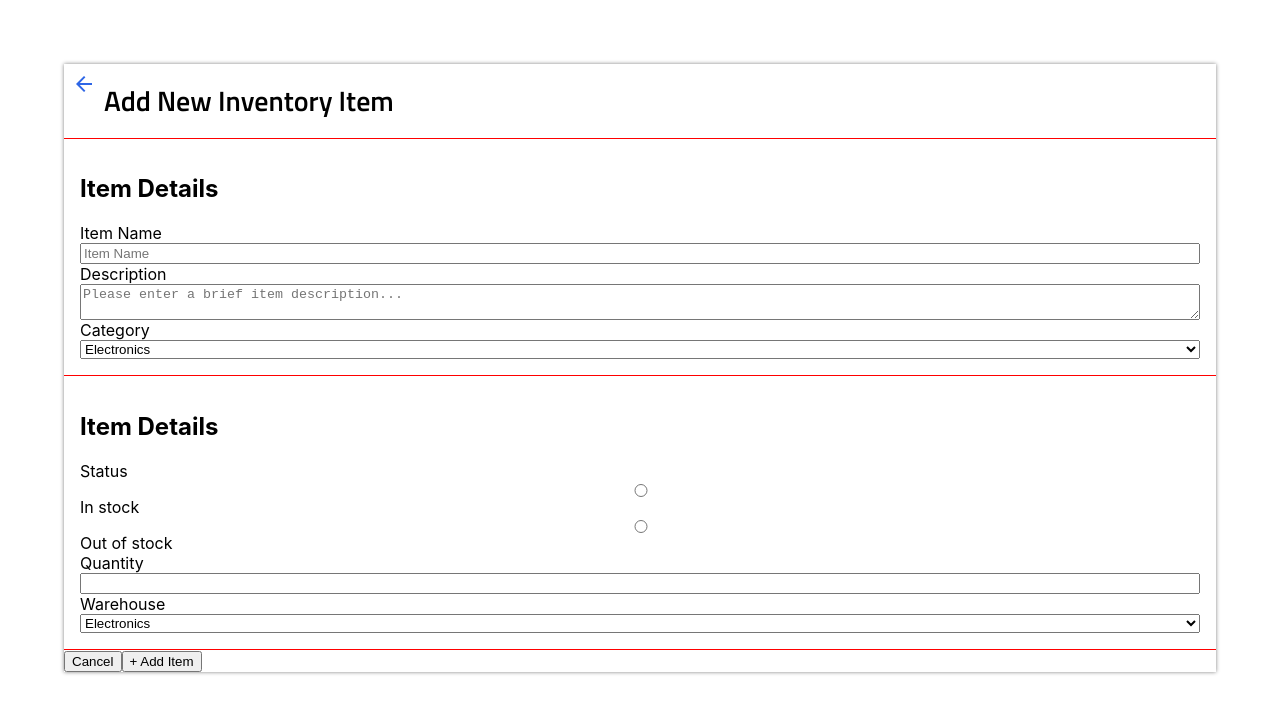
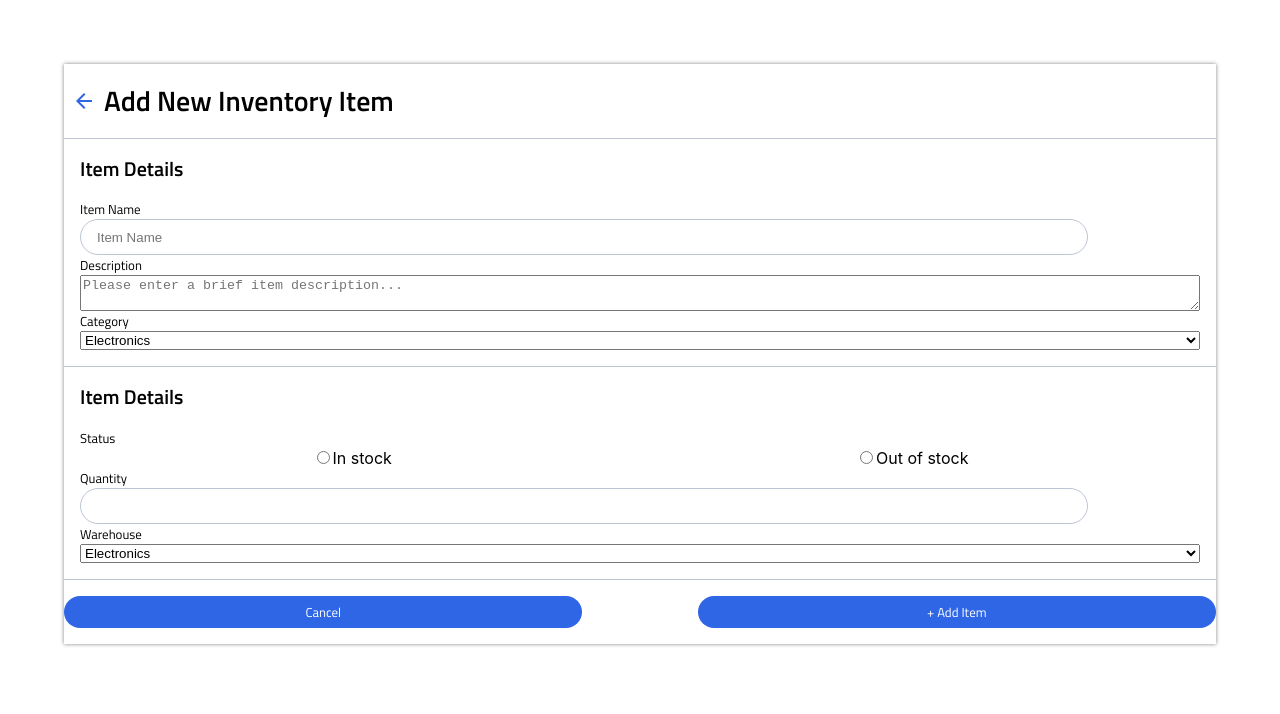
Before and after one commit to jstreich13/instock-client, a React (Create React App) app in the folder instockclient/: page /inventory/add in a window 1280 px wide. Shown: the top 714 px of the page. Built offline with nearby package versions, Linux system fonts and the light colour scheme.

Commit message:
added components to app.js, commented out components that are not added yet

```diff
--- a/instockclient/src/App.js
+++ b/instockclient/src/App.js
@@ -1,14 +1,55 @@
 import "./App.scss";
 import { BrowserRouter, Route, Switch } from 'react-router-dom';
 import AddInventoryItem from "./components/AddInventoryItem/AddInventoryItem";
+import WarehouseList from "./components/WarehouseList/WarehouseList";
 
 function App() {
   return (
     <BrowserRouter>
-    <AddInventoryItem />
       <Switch>
-        {/* <Route path='/' exact component={}/> FOR WAREHOUSE */}
-        {/* <Route path='/inventory' exact component={}/> FOR INVENTORY */}
+              {/* <Route
+                path="/"
+                exact
+                render={(routerProps) => <WarehousesPage {...routerProps} />}
+              /> */}
+              <Route
+                path="/warehouses"
+                exact
+                render={(routerProps) => <WarehouseList {...routerProps} />}
+              />
+              {/* <Route
+                exact
+                path="/warehouses/add"
+                render={(routerProps) => <AddWarehouse {...routerProps} />}
+              /> */}
+              {/* <Route
+                exact
+                path="/warehouses/:id"
+                render={(routerProps) => <WarehouseDetails {...routerProps} />}
+              /> */}
+              {/* <Route
+                path="/warehouses/:id/edit"
+                render={(routerProps) => <EditWarehouse {...routerProps} />}
+              /> */}
+              {/* <Route
+                path="/inventory"
+                exact
+                render={(routerProps) => <InventoryPage {...routerProps} />}
+              /> */}
+              <Route
+                path="/inventory/add"
+                exact
+                render={(routerProps) => <AddInventoryItem {...routerProps} />}
+              />
+              {/* <Route
+                path="/inventory/:id"
+                exact
+                render={(routerProps) => <InventoryItemDetails {...routerProps} />}
+              /> */}
+              {/* <Route
+                path="/inventory/:id/edit"
+                render={(routerProps) => <EditInventory {...routerProps} />}
+              /> */}
       </Switch>
     </BrowserRouter>
   );
--- a/instockclient/src/components/AddInventoryItem/AddInventoryItem.js
+++ b/instockclient/src/components/AddInventoryItem/AddInventoryItem.js
@@ -1,6 +1,6 @@
 import "./AddInventoryItem.scss";
 import { Component } from "react";
-import NavLink from "react-router-dom";
+import { NavLink } from "react-router-dom";
 import back from "../../Assets/Icons/arrow_back-24px.svg"
 
 class AddInventoryItem extends Component {
@@ -14,26 +14,28 @@ class AddInventoryItem extends Component {
   render() {
     return (
     <div className="add-item">
-        <div className="add-item__header">
-            <img className="add-item__icon" src={back}></img>
-            <h1 className="add-item__header-title">Add New Inventory Item</h1>
+        <div className="compheader">
+            <NavLink className="compheader__link" to={"/inventory"}>
+                <img className="compheader__icon" src={back}></img>
+            </NavLink>
+            <h1 className="compheader__title">Add New Inventory Item</h1>
         </div>
         <form className="add-item__form">
             <section className="add-item__form-section">
                 <h2 className="add-item__form-title">Item Details</h2>
 
                 <div className="add-item__input-wrap">
-                    <label>Item Name</label>
-                    <input placeholder="Item Name"></input>
+                    <label className="add-item__label">Item Name</label>
+                    <input className="add-item__input" placeholder="Item Name"></input>
                 </div>
 
                 <div className="add-item__input-wrap">
-                    <label>Description</label>
+                    <label className="add-item__label">Description</label>
                     <textarea placeholder="Please enter a brief item description..."></textarea>
                 </div>
 
                 <div className="add-item__input-wrap">
-                    <label>Category</label>
+                    <label className="add-item__label">Category</label>
                     <select>
                         <option value="Electronics">Electronics</option>
                         <options value="Gear">Gear</options>
@@ -45,20 +47,26 @@ class AddInventoryItem extends Component {
             <section className="add-item__form-section">
                 <h2 className="add-item__form-title">Item Details</h2>
                 <div className="add-item__input-wrap">
-                    <label>Status</label>
-                    <input type="radio" id="instock" name="stock"/>
-                    <label for="instock">In stock</label>
-                    <input type="radio" id="outstock" name="stock"/>
-                    <label for="outstock">Out of stock</label>
+                    <label className="add-item__label">Status</label>
+                    <div className="add-item__radio-wrapper">
+                        <div className="add-item__radio-group">
+                            <input type="radio" id="instock" name="stock"/>
+                            <label for="instock">In stock</label>
+                        </div>
+                        <div className="add-item__radio-group">
+                            <input type="radio" id="outstock" name="stock"/>
+                            <label for="outstock">Out of stock</label>
+                        </div>
+                    </div>
                 </div>
 
                 <div className="add-item__input-wrap">
-                    <label>Quantity</label>
-                    <input></input>
+                    <label className="add-item__label">Quantity</label>
+                    <input  className="add-item__input" ></input>
                 </div>
 
                 <div className="add-item__input-wrap">
-                    <label>Warehouse</label>
+                    <label className="add-item__label">Warehouse</label>
                     <select>
                         <option value="Electronics">Electronics</option>
                         <options value="Gear">Gear</options>
@@ -68,8 +76,8 @@ class AddInventoryItem extends Component {
                 </div>
             </section>
             <div className="add-item__buttons">
-                <button>Cancel</button>
-                <button>+ Add Item</button>
+                <button className="add-item__btn">Cancel</button>
+                <button className="add-item__btn">+ Add Item</button>
             </div>
         </form>
     </div>
--- a/instockclient/src/components/AddInventoryItem/AddInventoryItem.scss
+++ b/instockclient/src/components/AddInventoryItem/AddInventoryItem.scss
@@ -1,35 +1,79 @@
 @import "../../styles/partials/fonts";
 @import "../../styles/partials/mixins";
 @import "../../styles/partials/variables";
+
+
+.compheader {
+    border-bottom: 1px solid $cloud;
+    display: flex;
+    padding-left: .5rem;
+
+    &__icon {
+        transform: translateY(25px);
+    }
+
+    &__title {
+        @include mobile__page-header;
+        padding-left: .5rem;
+
+    }
+}
 
 .add-item {
     width: 90%;
     margin: 5%;
     box-shadow: 0 0 4px grey;
 
-    &__header {
-        border-bottom: 1px solid red;
-        display: flex;
-        padding-left: .5rem;
+    &__form-section {
+        border-bottom: 1px solid $cloud;
+        padding: 1rem;
     }
 
-    &__icon {
-        transform: translateY(-17px);
-    }
-
-    &__header-title {
-        @include mobile__page-header;
-        padding-left: .5rem;
-
-    }
-
-    &__form-section {
-        border-bottom: 1px solid red;
-        padding: 1rem;
+    &__form-title {
+        @include mobile__sub-header;
+        margin-top: 0;
     }
 
     &__input-wrap {
         display: flex;
         flex-direction: column;
     }
+
+    &__label {
+        @include mobile__labels-links-buttons;
+    }
+
+    &__input {
+        width: 87%;
+        height: 2rem;
+        margin: 0;
+        border-radius: 20px;
+        padding-inline: 1rem;
+        border: 1px solid $cloud;
+        background-repeat: no-repeat;
+        background-position: 95%;
+    }
+
+    &__radio-wrapper {
+        display: flex;
+        justify-content: space-around;
+    }
+
+    &__buttons {
+        display: flex;
+        justify-content: space-between;
+    }
+
+    &__btn {
+        @include mobile__labels-links-buttons;
+        height: 2rem;
+        padding-inline: 1rem;
+        width: 45%;
+        margin: 0;
+        color: white;
+        margin-block: 1rem;
+        background-color: $instock-Indigo;
+        border: none;
+        border-radius: 20px;
+    }
 }
--- /dev/null
+++ b/package.json
@@ -0,0 +1,5 @@
+{
+  "dependencies": {
+    "react-router-dom": "5.3"
+  }
+}
```
Also changed, not shown: 1 other file (tests, documents, lock files or other folders).
